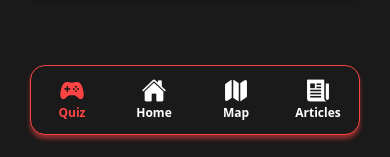
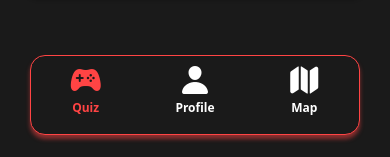
Before and after one commit to Vachek-hooves/Legacy, a React Native app: screen /TabNavigation in a window 390 px wide. Shown: the part 684-841 px from the top of the page. Built offline with nearby package versions, Linux system fonts and the light colour scheme.

Commit message:
style bar

```diff
--- a/Navigation/TabNavigation.js
+++ b/Navigation/TabNavigation.js
@@ -29,7 +29,7 @@ const TabNavigation = () => {
           tabBarLabel: 'Quiz',
           tabBarIcon: ({color, size}) => (
             <View style={styles.iconContainer}>
-              <Icon name="game-controller" size={size} color={color} />
+              <Icon name="game-controller" size={32} color={color} />
             </View>
           ),
         }}
@@ -38,10 +38,10 @@ const TabNavigation = () => {
         name="TabMainScreen"
         component={TabMainScreen}
         options={{
-          tabBarLabel: 'Home',
+          tabBarLabel: 'Profile',
           tabBarIcon: ({color, size}) => (
             <View style={styles.iconContainer}>
-              <Icon name="home" size={size} color={color} />
+              <Icon name="person" size={32} color={color} />
             </View>
           ),
         }}
@@ -53,12 +53,12 @@ const TabNavigation = () => {
           tabBarLabel: 'Map',
           tabBarIcon: ({color, size}) => (
             <View style={styles.iconContainer}>
-              <Icon name="map" size={size} color={color} />
+              <Icon name="map" size={32} color={color} />
             </View>
           ),
         }}
       />
-      <Tab.Screen
+      {/* <Tab.Screen
         name="TabArticleScreen"
         component={TabArticleScreen}
         options={{
@@ -69,7 +69,7 @@ const TabNavigation = () => {
             </View>
           ),
         }}
-      />
+      /> */}
     </Tab.Navigator>
   );
 };
@@ -83,7 +83,7 @@ const styles = StyleSheet.create({
     elevation: 5,
     backgroundColor: '#1A1A1A',
     borderRadius: 15,
-    height: 70,
+    height: 80,
     shadowColor: '#FF4444',
     shadowOffset: {
       width: 0,
@@ -112,14 +112,15 @@ const styles = StyleSheet.create({
     marginHorizontal:10
   },
   iconContainer: {
-    width: 40,
-    height: 40,
+    width: 50,
+    height: 50,
     justifyContent: 'center',
     alignItems: 'center',
   },
   tabLabel: {
     fontSize: 12,
     fontWeight: '600',
+    marginTop: 5,
   },
 });
 
```
